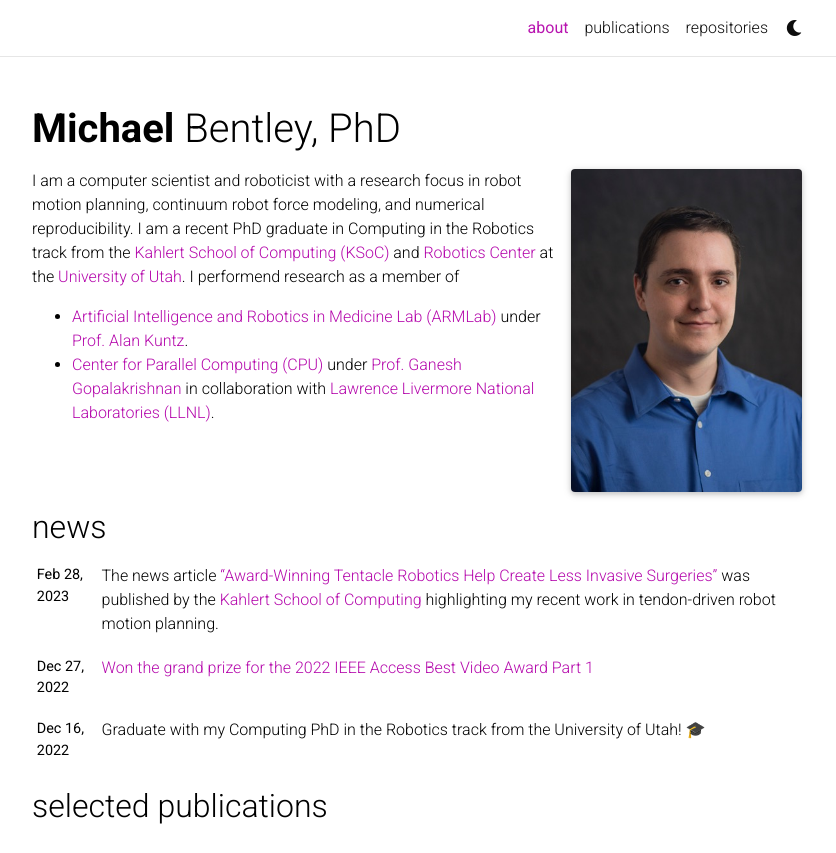
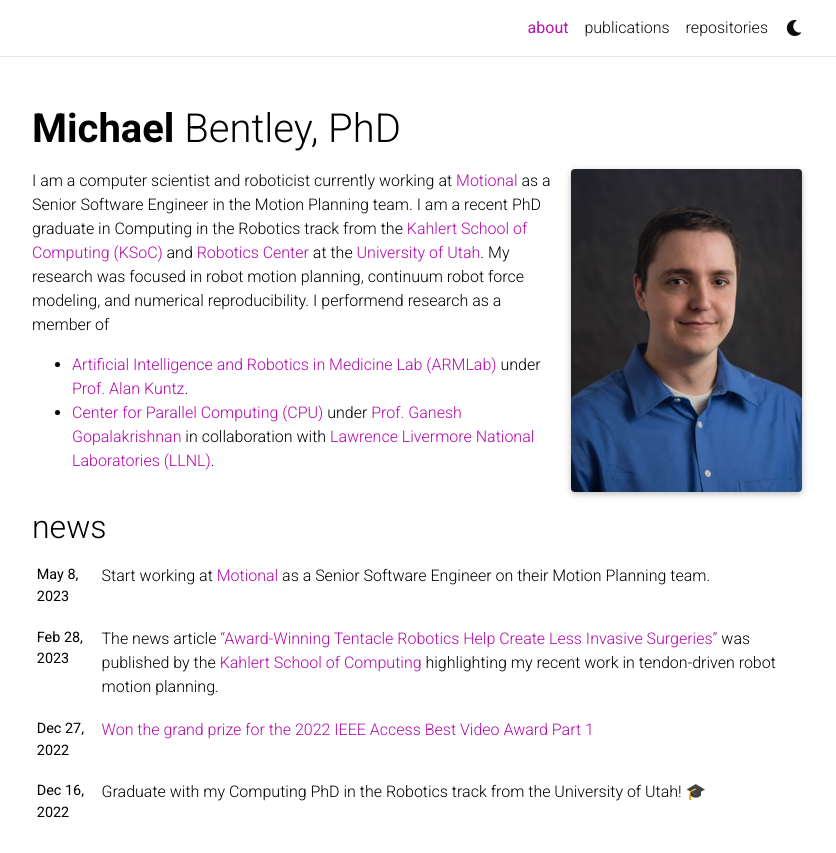
Before and after one commit to mikebentley15/mikebentley15.github.io, a Jekyll site: the page built from _pages/about.md, in a window 1280 px wide and 1205 px high, cut to the strip 0-853 px from the top of the window. Shown: the whole strip, without its empty margins (223-1059 px from the left). Built offline with Jekyll 4.4.1, drawn with Linux system fonts in a browser that asks for light colours; full-size pictures stand in for the smaller copies a plugin makes; emoji names are drawn with the system emoji font; comment, search, counter and statistics services are not loaded; a style sheet for code colours, icons or effects is not loaded.

Commit message:
update with a little info about my Motional role

```diff
--- a/_pages/about.md
+++ b/_pages/about.md
@@ -17,8 +17,9 @@ selected_papers: true # includes a list of papers marked as "selected={true}"
 social: true  # includes social icons at the bottom of the page
 ---
 
-I am a computer scientist and roboticist with a research focus in robot motion planning, continuum robot force modeling, and numerical reproducibility.
+I am a computer scientist and roboticist currently working at [Motional](https://motional.com/) as a Senior Software Engineer in the Motion Planning team.
 I am a recent PhD graduate in Computing in the Robotics track from the [Kahlert School of Computing (KSoC)](https://www.cs.utah.edu/) and [Robotics Center](https://robotics.coe.utah.edu/) at the [University of Utah](https://www.utah.edu/).
+My research was focused in robot motion planning, continuum robot force modeling, and numerical reproducibility.
 I performend research as a member of
 
 - [Artificial Intelligence and Robotics in Medicine Lab (ARMLab)](https://arm.cs.utah.edu/) under [Prof. Alan Kuntz](https://users.cs.utah.edu/~adk/).
```
Also changed, not shown: _news/2023-05-08-motional-start.md (added, +7 -0 lines).
